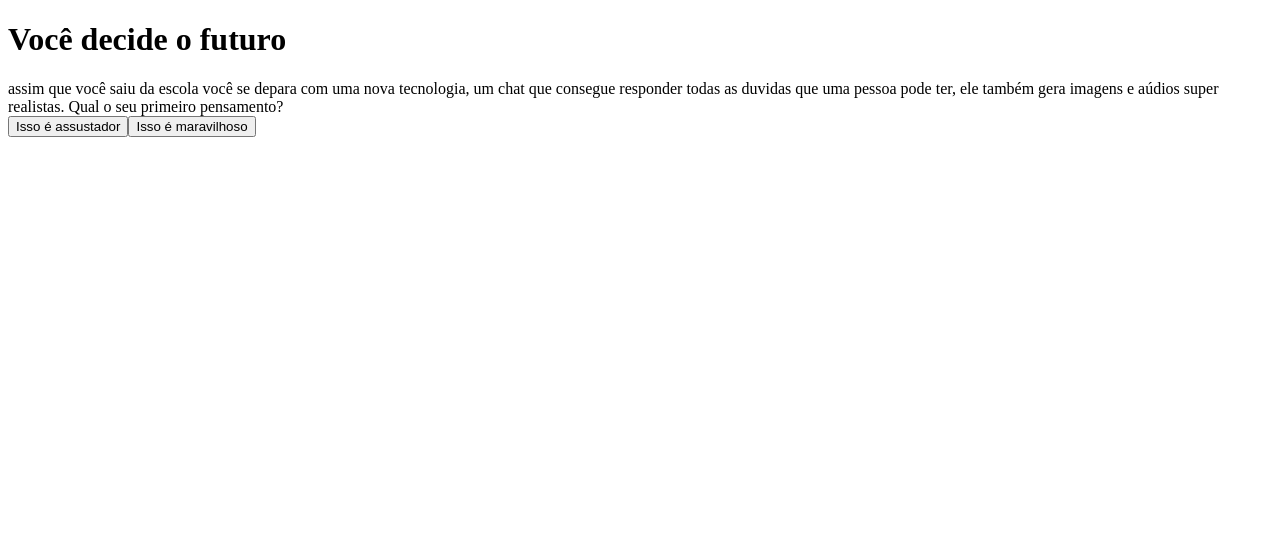
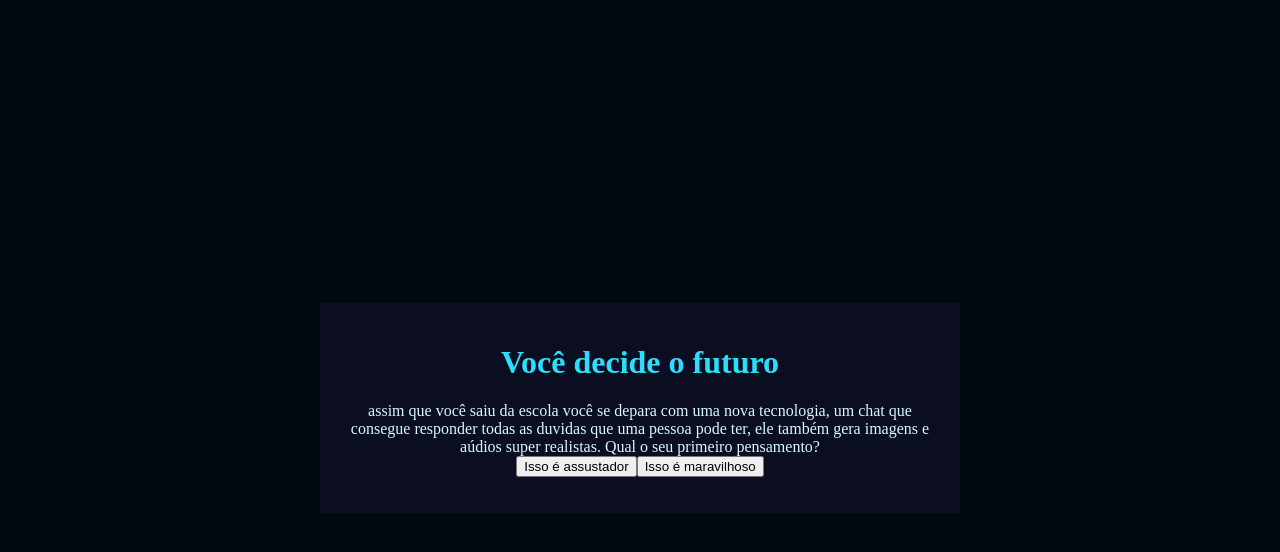
Before and after one commit to JuanPabloBoluda/Juan-Pablo-Voce-Decide, a plain HTML site: page index.html in a window 1280 px wide. Drawn offline with Linux system fonts and the light colour scheme.

Commit message:
dia 19/06/24

```diff
--- a/style.css
+++ b/style.css
@@ -1,4 +1,28 @@
-html {
-  height: 100%;
-  width: 100%;
+:root{
+  --cor-de-fundo: #01080E;
+  --cor-principal:#0B0D20;
+  --cor-secundaria: #212333;
+  --cor-destaque: #2bdefd;
+  --cor-texto: #d7f9ff;
 }
+
+body{
+  background-color: var(--cor-de-fundo);
+  color: var(--cor-texto);
+  display: flex;
+  justify-content: center;
+  align-items: center;
+  min-height: 100vh;
+}
+
+.caixa-principal{
+  background-color: var(--cor-principal);
+  width: 90%;
+  max-width: 600px;
+  text-align: center;
+  padding: 20px;
+}
+
+h1{
+  color: var(--cor-destaque);
+}
```
